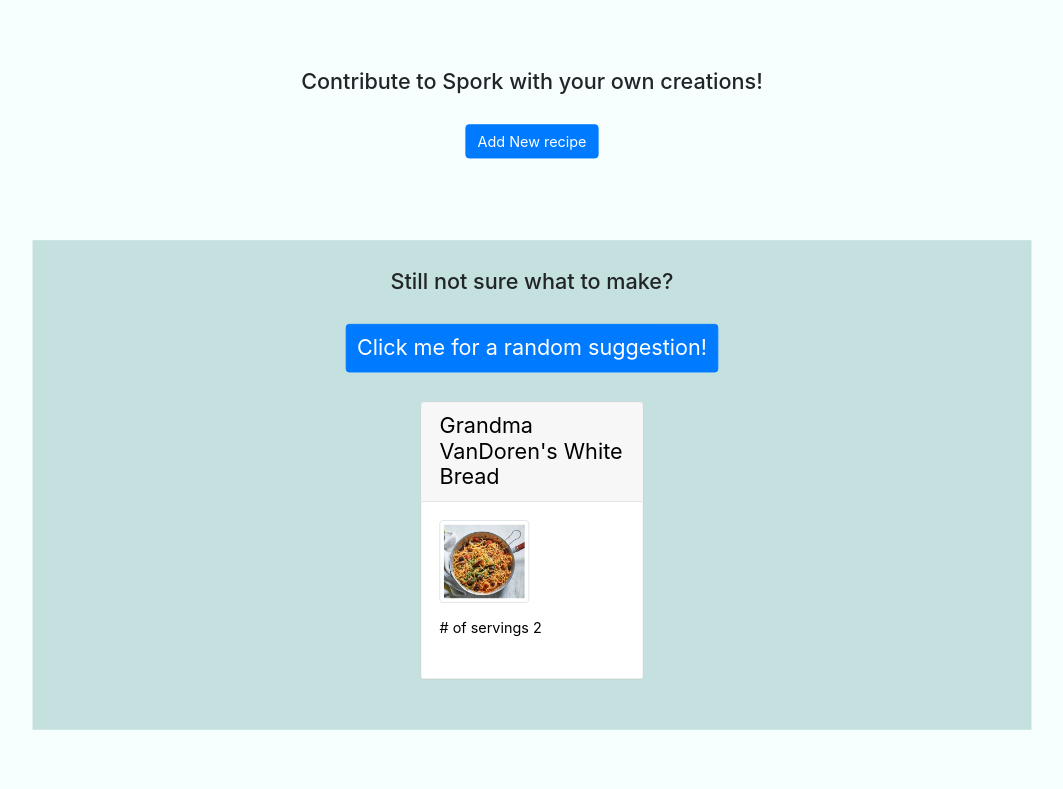
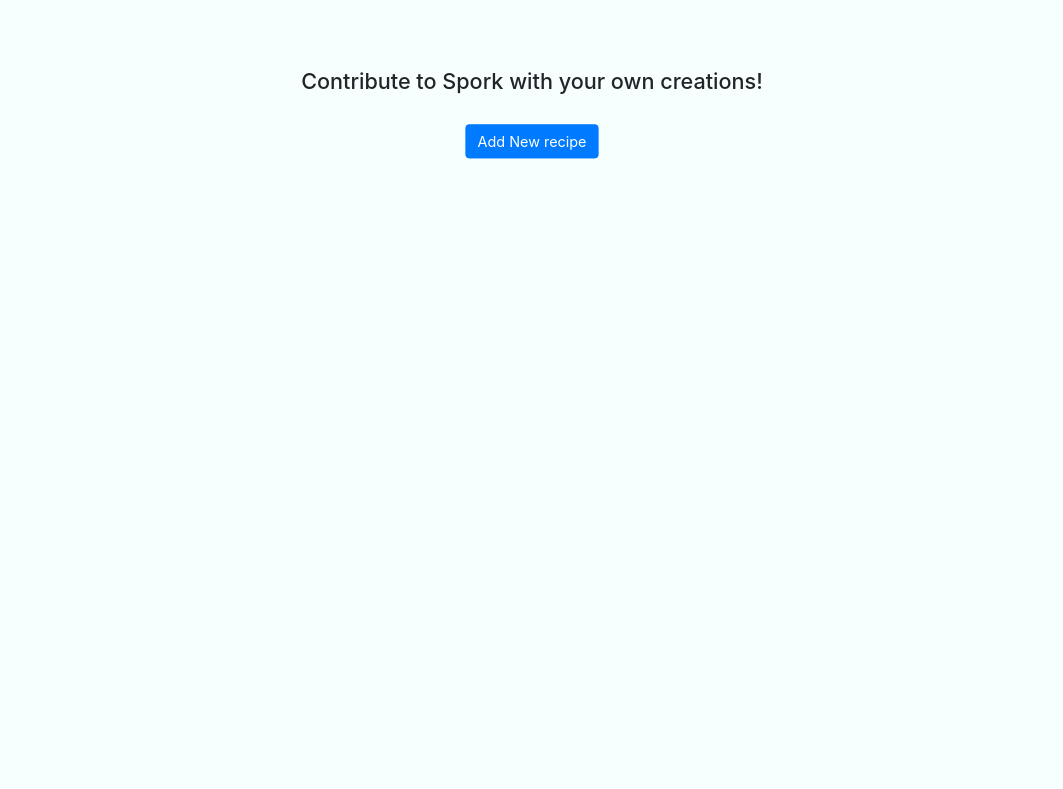
Before and after one commit to pumasa/Agile-Project, a Flask app: page / in a window 1280 px wide. Shown: the part 2443-3232 px from the top of the page, without its empty margins (108-1171 px from the left). After the commit the page ends 2602 px from the top, so only its background shows below. Run offline with Flask 2, Linux system fonts and the light colour scheme; some libraries are stand-ins or nearby versions.

Commit message:
random version 1

```diff
--- a/app.py
+++ b/app.py
@@ -124,7 +124,10 @@ def random_view():
     for recipe in data:
         pool.append(recipe)
     recommendation = random.choice(pool)
-    return jsonify(recipe=recommendation,image_link=url_for('static', filename=f'images/{recommendation["image"]}'))
+    if recommendation['img'] == "":
+        return jsonify(recipe=recommendation,image_link=url_for('static', filename=f'images/{recommendation["image"]}'))
+    else:
+        return jsonify(recipe=recommendation,image_link=recommendation['img'])
 ################################################# Recipe create page #################################################
 @app.route('/recipe/create',methods = ['GET','POST'])
 @login_required
--- a/spork/database/recipe.json
+++ b/spork/database/recipe.json
@@ -5,6 +5,7 @@
             "Beef"
         ],
         "author": "Lee Funke",
+        "img": "",
         "serving": "4",
         "ingredients": {
             "Flank steak": "2 lb.",
@@ -23,6 +24,7 @@
             "Chiken"
         ],
         "author": "Linley Richter",
+        "img": "",
         "serving": "4-6",
         "ingredients": {
             "Whole chicken": "3 \u2013 4-lb.",
--- a/spork/templates/index.html
+++ b/spork/templates/index.html
@@ -156,51 +156,7 @@
 
 
 
-    <!-- Section 3 -->
 
-    <div class="random-container">
-        <div class="center-text">
-            <h4>Still not sure what to make?</h4>
-        </div>
-        <div class="center-random-button">
-            <a href="/">
-                <button id="random-button" type="submit" class="btn btn-primary random-button">Click me for a random suggestion!</button></a>
-        </div>
-
-        {% if recommendation %}
-        <!-- Random recipe selected -->
-        <div class="random-suggestion-container">
-            <!-- This is where the random suggestion goes -->
-            <div class="col-sm-6 col-md-3 col-lg-3">
-                <a href="/recipe/view/{{ recommendation['recipeID'] }}">
-                    <div class="card mb-4 box-shadow">
-
-                        <div class="card-header">
-
-                            <h4 class="my-0 font-weight-normal">{{ recommendation['title']}}</h4>
-                        </div>
-                        <div class="card-body">
-                            <img src="{{url_for('static', filename='images/'+ recommendation['image'])}}" alt="image" width="100" class="img-thumbnail">
-                            <ul class="list-unstyled mt-3 mb-4">
-                                <li> # of servings {{recommendation['serving']}} </li>
-
-
-                            </ul>
-                            <span id="number-of-ingredients"> </span>
-                        </div>
-
-                    </div>
-                </a>
-            </div>
-        </div>
-        {% else %}
-        <!-- Black -->
-        <div class="random-suggestion-container">
-            <!-- This is where the random suggestion goes -->
-            <div class="imitation"></div>
-        </div>
-        {% endif %}
-    </div>
 
 </div>
 
```
